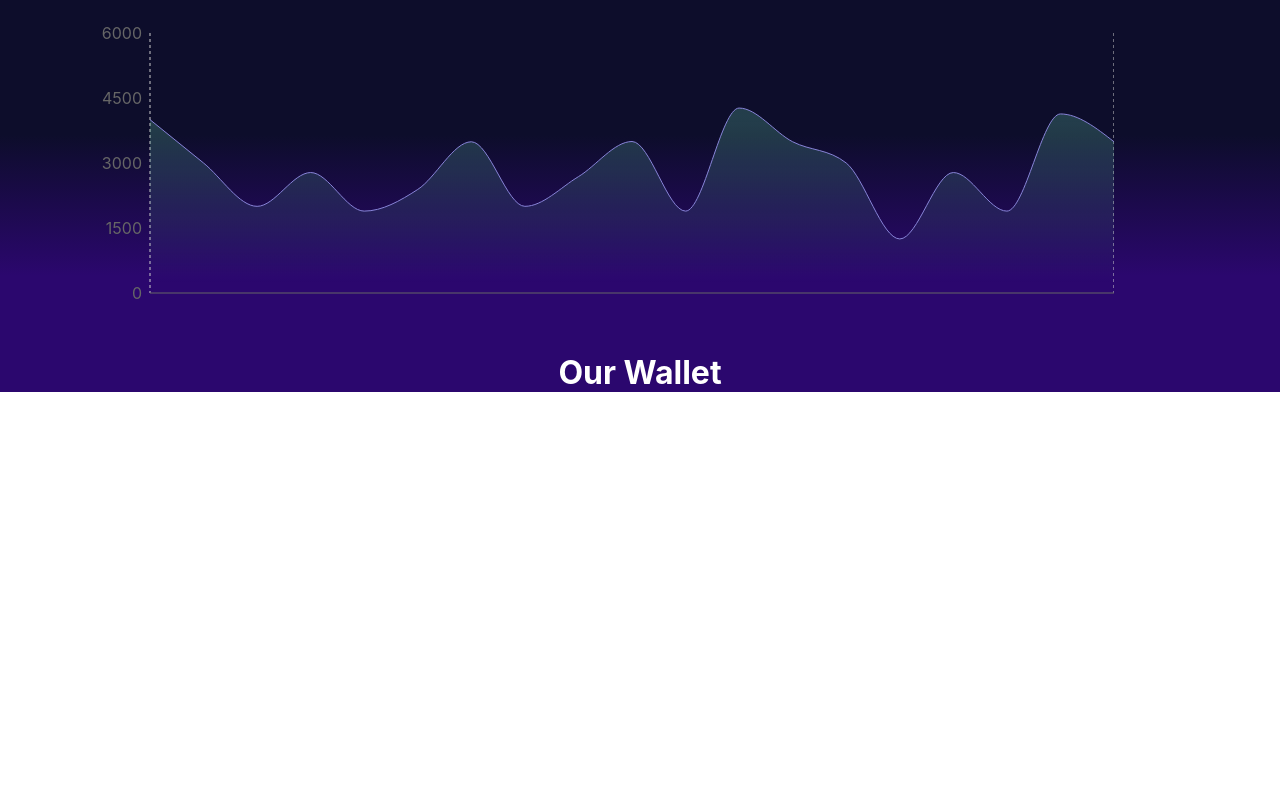
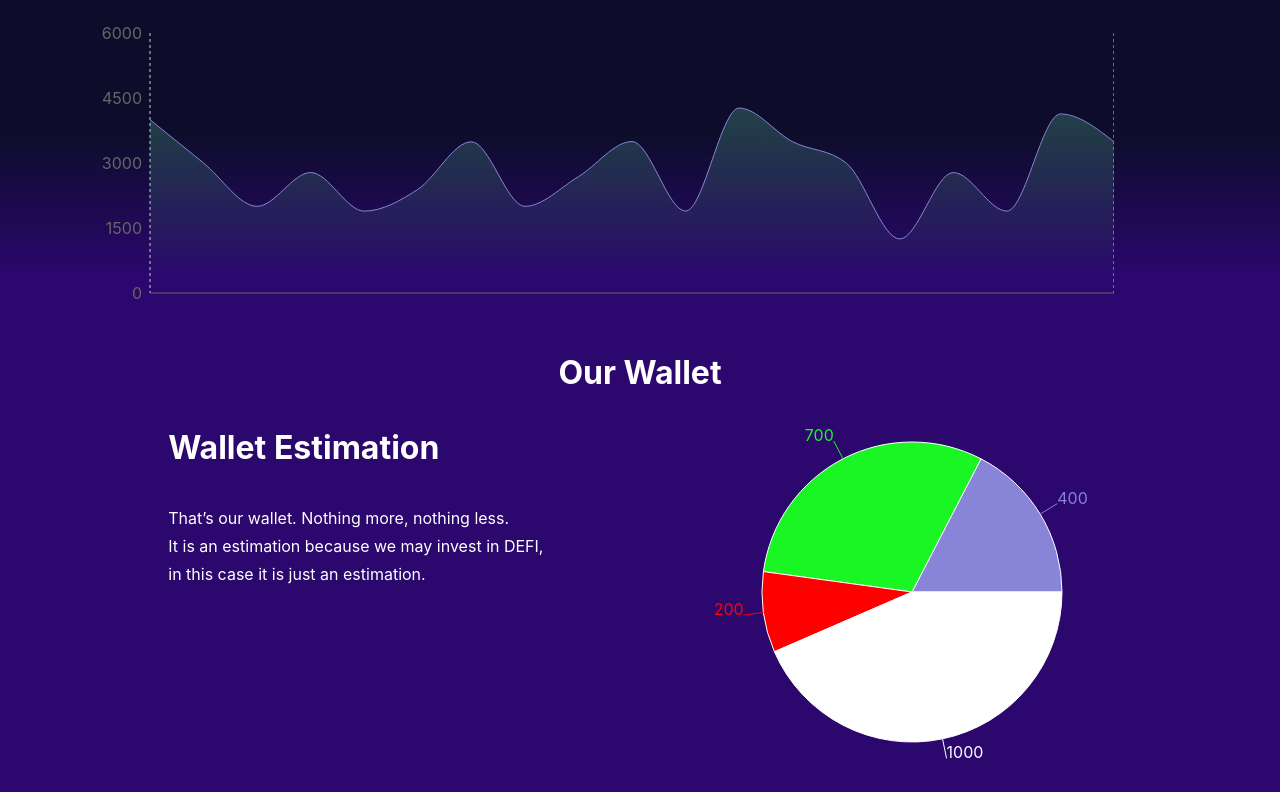
Before and after one commit to TugdualDek/IsepBee-v2, a React (Create React App) app: page / in a window 1280 px wide. Shown: the part 1182-1978 px from the top of the page. Before the commit the page ends 1574 px from the top, so only its background shows below. Built offline with nearby package versions, Linux system fonts and the light colour scheme.

Commit message:
responsive

```diff
--- /dev/null
+++ b/src/components/estimation.js
@@ -0,0 +1,16 @@
+import React from "react";
+
+function Estimation() {
+  return (
+    <div>
+      <p className="estimationTitle">Wallet Estimation</p>
+      <p className="estimationText">
+        That’s our wallet. Nothing more, nothing less. <br /> It is an
+        estimation because we may invest in DEFI, <br /> in this case it is just
+        an estimation.
+      </p>
+    </div>
+  );
+}
+
+export default Estimation;
--- /dev/null
+++ b/src/components/piechart.js
@@ -0,0 +1,33 @@
+import React, { PureComponent } from "react";
+import {
+  PieChart,
+  Pie,
+  Sector,
+  Cell,
+  ResponsiveContainer,
+  Tooltip,
+} from "recharts";
+
+const Piechart = () => {
+  const data = [
+    { name: "Bitcoin", students: 400, fill: "#8884d8" },
+    { name: "Ethereum", students: 700, fill: "#1af624" },
+    { name: "DogeCoin", students: 200, fill: "red" },
+    { name: "Solana", students: 1000, fill: "white" },
+  ];
+  return (
+    <PieChart width={400} height={400}>
+      <Pie
+        data={data}
+        dataKey="students"
+        outerRadius={150}
+        label="true"
+        width={300}
+        height={300}
+      ></Pie>
+      <Tooltip />
+    </PieChart>
+  );
+};
+
+export default Piechart;
--- a/src/components/wallet.js
+++ b/src/components/wallet.js
@@ -1,10 +1,16 @@
 import React from "react";
+import Piechart from "./piechart.js";
+import Estimation from "./estimation.js";
 import "../style/wallet.css";
 
 function Wallet() {
   return (
     <div className="walletContainer">
       <p className="walletTitle">Our Wallet</p>
+      <div className="walletComponent">
+        <Estimation />
+        <Piechart />
+      </div>
     </div>
   );
 }
--- a/src/style/mainTitle.css
+++ b/src/style/mainTitle.css
@@ -25,10 +25,15 @@
   text-align: center;
 }
 
-@media screen and (max-width: 820px){
-  .main-titleText, .main-smallText{
+@media screen and (max-width: 820px) {
+  .title {
+    justify-content: center;
+  }
+
+  .main-titleText,
+  .main-smallText {
     width: 90%;
-    text-align:left;
+    text-align: center;
   }
 
   .main-imageTitle {
--- a/src/style/wallet.css
+++ b/src/style/wallet.css
@@ -11,3 +11,31 @@
   margin-block-start: 0%;
   margin-block-end: 0%;
 }
+
+.walletComponent {
+  display: flex;
+  flex-wrap: wrap;
+  justify-content: space-evenly;
+}
+
+.estimationTitle {
+  text-align: justify;
+  color: white;
+  font-size: 32px;
+  line-height: 48px;
+  font-weight: bold;
+}
+
+.estimationText {
+  text-align: justify;
+  color: white;
+  font-size: 16px;
+  line-height: 28px;
+}
+
+@media screen and (max-width: 750px) {
+  .estimationText,
+  .estimationTitle {
+    text-align: center;
+  }
+}
```
